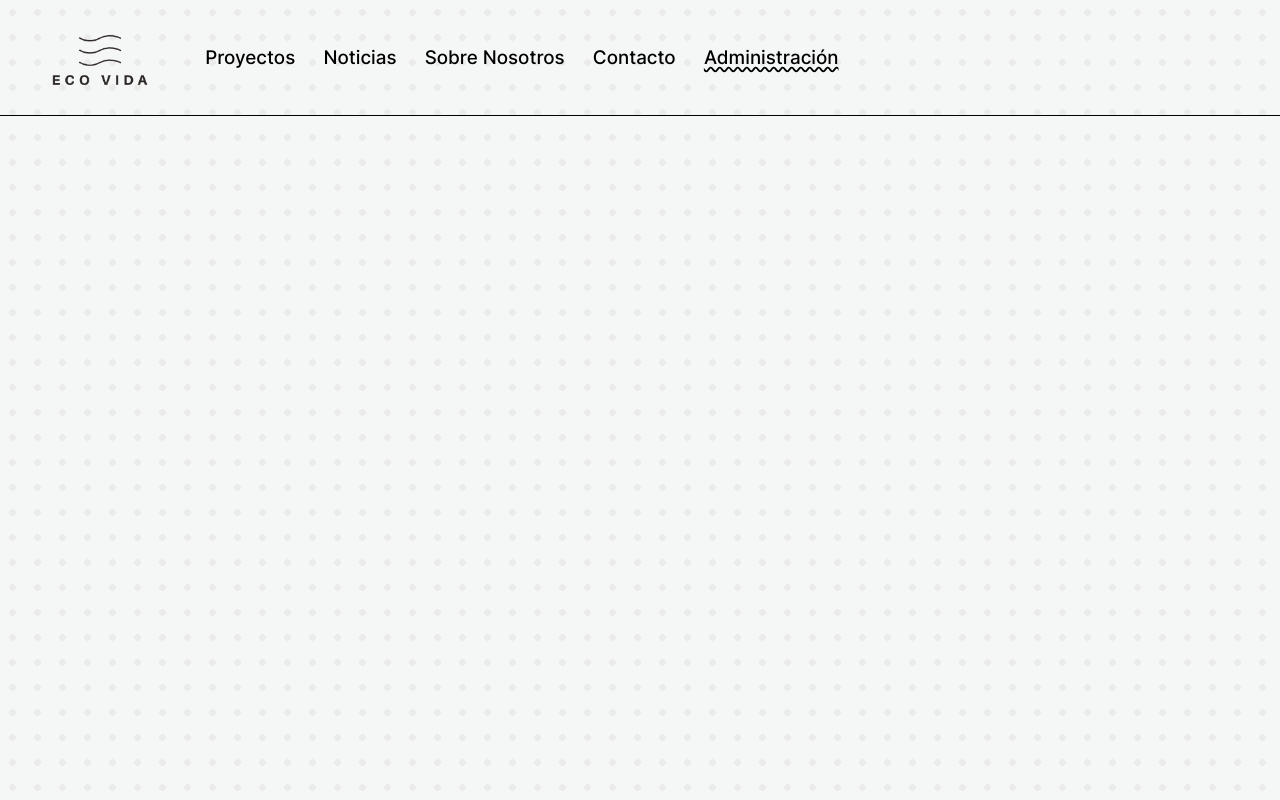
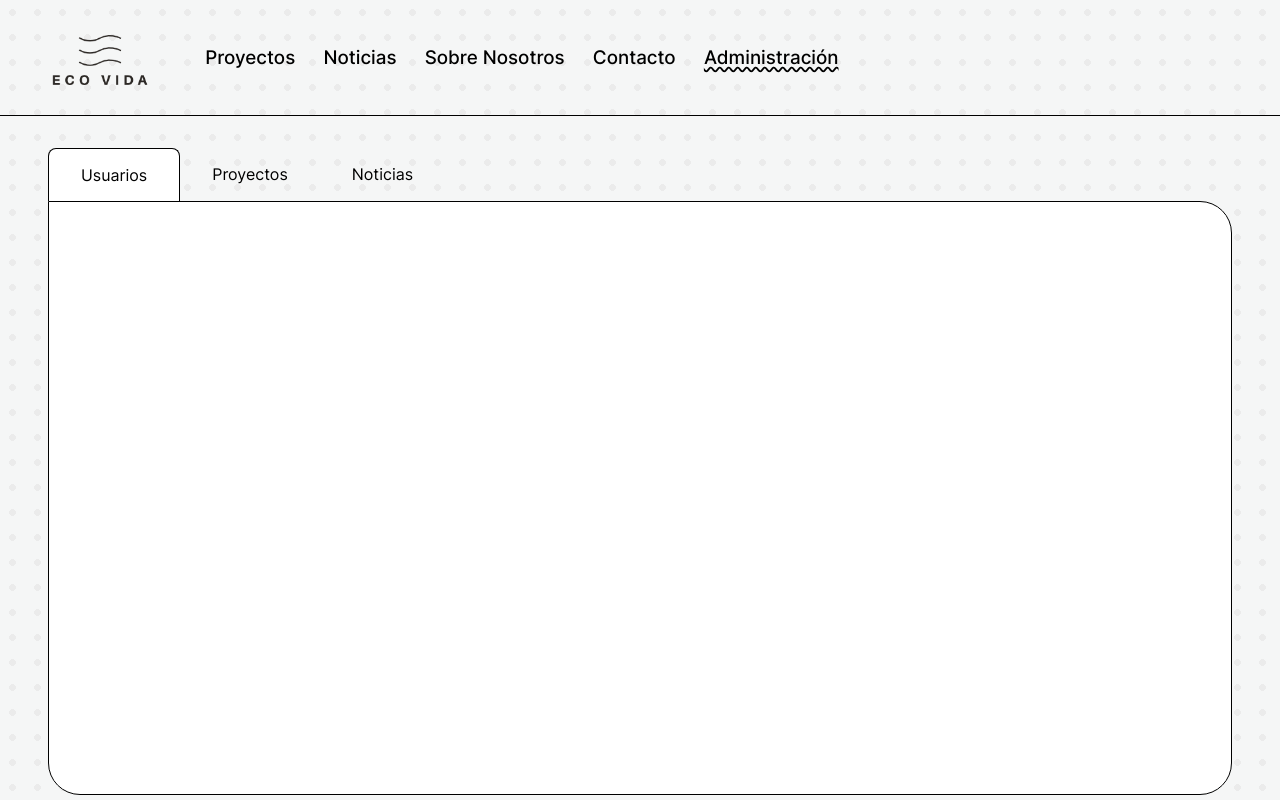
Before and after one commit to jeremias-staldeker/eco-vida, a plain HTML site: page views/administration.html in a window 1280 px wide. Drawn offline with Linux system fonts and the light colour scheme.

Commit message:
Administrador

```diff
--- a/css/styles.css
+++ b/css/styles.css
@@ -221,7 +221,6 @@ button[data-section="contacts"] {
 
 .sign-up-grid {
   display: grid;
-  /* grid-template-rows: auto; */
   grid-template-columns: 1fr 1fr;
   max-width: 75%;
   place-content: center;
@@ -235,14 +234,12 @@ button[data-section="contacts"] {
 
 .sign-up-card .banner {
   text-align: center;
-  /* padding: 1em; */
   position: relative;
 }
 
 .sign-up-card h1 {
   font-weight: normal;
   margin: 0;
-  /* height: 15%; */
   position: absolute;
   left: 50%;
   top: 50%;
@@ -385,6 +382,74 @@ form > h2 {
   background-color: black;
 }
 
+/* Administración */
+.tabs-container {
+  padding: 2em 3em;
+  height: 75vh;
+}
+
+.tabs {
+  display: flex;
+  flex-wrap: wrap;
+}
+
+.tabs label {
+  cursor: pointer;
+  padding: 1em 2em;
+  background-color: transparent;
+  opacity: 1;
+  border: 0;
+}
+
+.tabs input[type="radio"]:checked + label {
+  border-radius: 0.5em;
+  border-bottom-left-radius: 0;
+  border-bottom-right-radius: 0;
+  border: 1px solid;
+  border-bottom: 0;
+}
+
+.tab {
+  height: 70vh;
+  border: 1px solid black;
+  border-radius: 2em;
+  border-top-left-radius: 0;
+  background: white;
+}
+
+.tabs .tab {
+  order: 99;
+  flex-grow: 1;
+  width: 100%;
+  display: none;
+  padding: 1rem;
+}
+
+.tabs input[type="radio"] {
+  display: none;
+}
+
+.tabs input[type="radio"]:checked + label {
+  background: #fff;
+}
+
+.tabs input[type="radio"]:checked + label + .tab {
+  display: block;
+}
+
+@media (max-width: 45em) {
+  .tabs .tab,
+  .tabs label {
+    order: initial;
+  }
+
+  .tabs label {
+    width: 100%;
+    margin-right: 0;
+    margin-top: 0.2rem;
+  }
+}
+
 @media screen and (max-width: 1366px) {
   .home-grid {
     grid-template-columns: repeat(2, 1fr);
--- a/views/administration.html
+++ b/views/administration.html
@@ -39,10 +39,6 @@
         <li>
           <a id="nav-admin" data-role="nav-link" data-status="active" href="./administration.html">Administración</a>
         </li>
-        <!-- <li class="user-action">
-          <a href="./login.html">Iniciar Sesión</a>
-          <button onclick="window.location.href = 'sign-up.html';">Incribirse</button>
-        </li> -->
       </ul>
     </nav>
 
@@ -51,6 +47,26 @@
 
   <main>
 
+    <div class="tabs-container">
+      <div class="tabs">
+
+        <input type="radio" name="tabs" id="tabone" checked="checked">
+        <label for="tabone">Usuarios</label>
+        <div class="tab">
+        </div>
+
+        <input type="radio" name="tabs" id="tabtwo">
+        <label for="tabtwo">Proyectos</label>
+        <div class="tab">
+        </div>
+
+        <input type="radio" name="tabs" id="tabthree">
+        <label for="tabthree">Noticias</label>
+        <div class="tab">
+        </div>
+
+      </div>
+    </div>
 
   </main>
 
```
